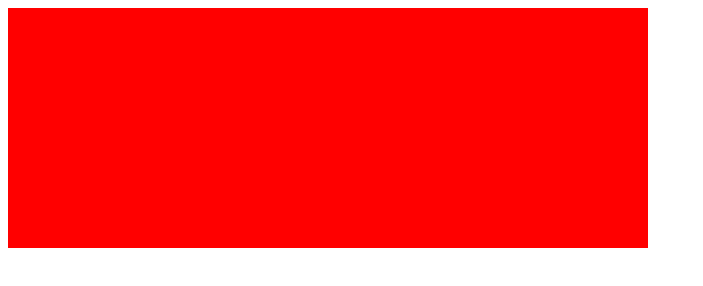
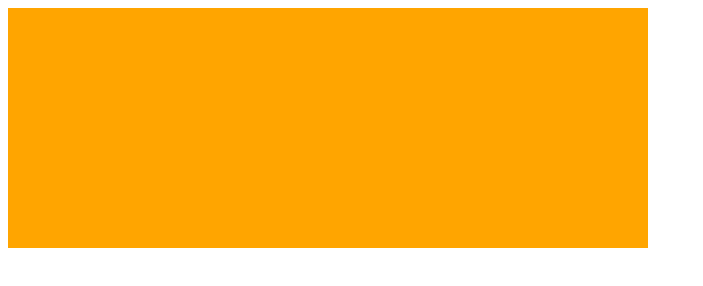
Before and after one commit to NamanJindal03/fsd-aug-26, a plain HTML site: page Week3/units.html in a window 1280 px wide. Shown: the whole page, without its empty margins (0-703 px from the left). Drawn offline with Linux system fonts and the light colour scheme.

Commit message:
changed color

```diff
--- a/Week3/units.html
+++ b/Week3/units.html
@@ -28,7 +28,7 @@
         </div>
     </div> -->
 
-    <div style="background-color: red; height: 300px; width: 50vw; height: 30vh;"></div>
+    <div style="background-color: orange; height: 300px; width: 50vw; height: 30vh;"></div>
 
 </body>
 </html>
```
